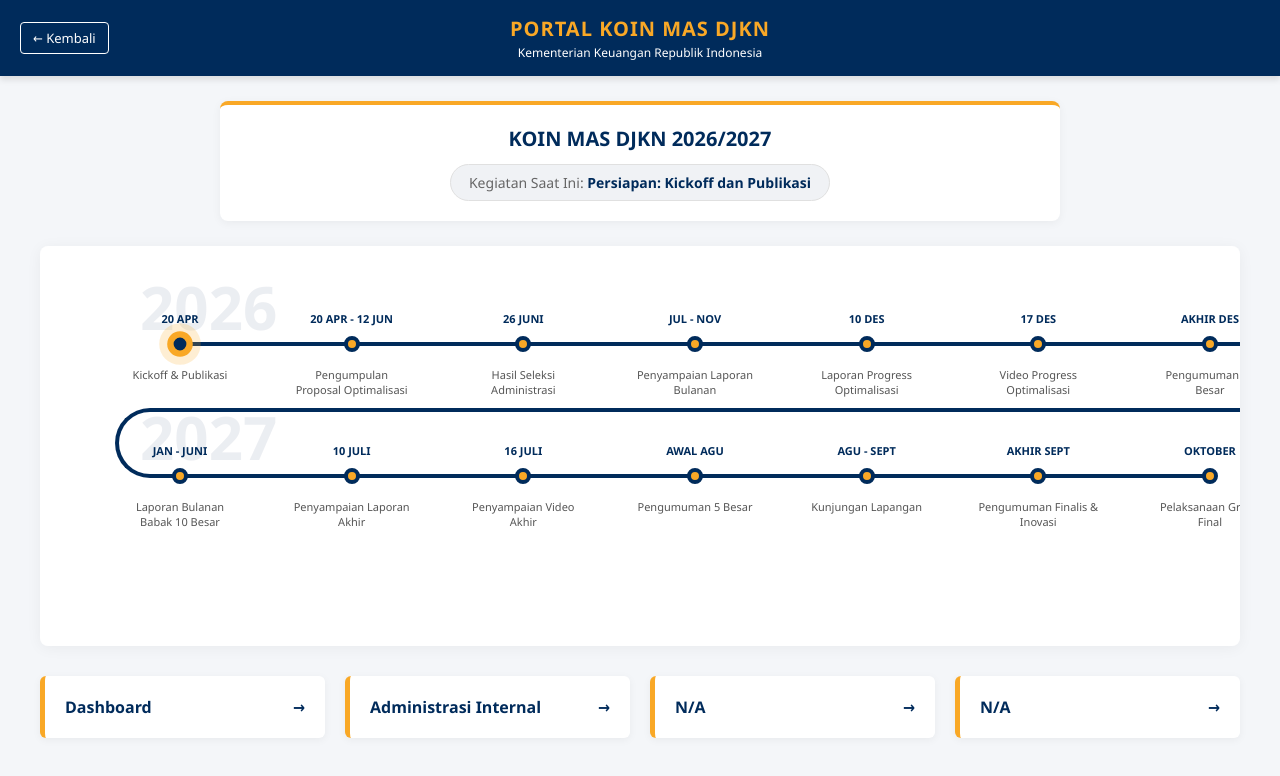
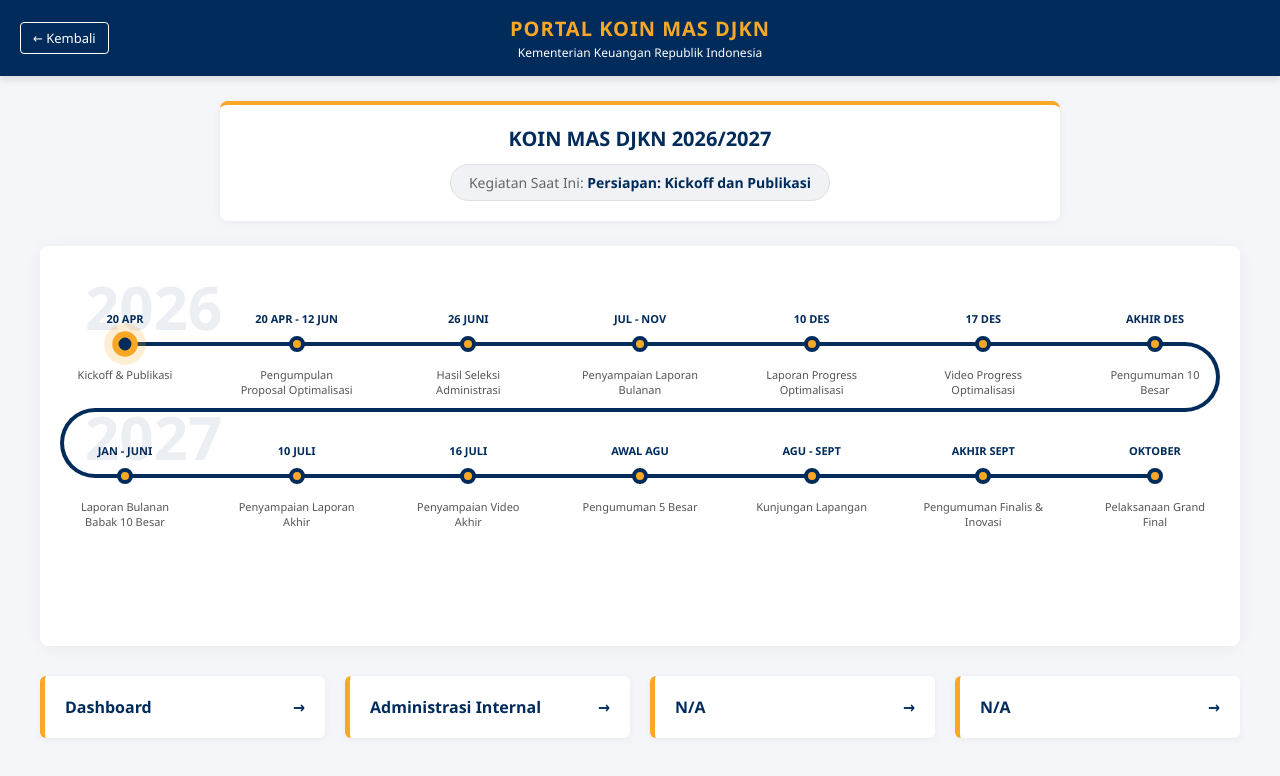
Before and after one commit to iroqin/koinmasdjkn, a plain HTML site: page 2627.html in a window 1280 px wide. Drawn offline with Linux system fonts and the light colour scheme.

Commit message:
Update 2627.html

```diff
--- a/2627.html
+++ b/2627.html
@@ -53,8 +53,8 @@
             width: 95%; max-width: 1200px; background: #ffffff; border-radius: 8px;
             box-shadow: 0 2px 15px rgba(0,0,0,0.05); overflow-x: auto; margin-bottom: 30px;
         }
-        /* Penyesuaian lebar area scroll untuk 7 node per baris */
-        .timeline-scroll-area { padding: 40px 80px; min-width: 1300px; box-sizing: border-box; }
+        /* Padding dan min-width dikurangi agar pas di layar laptop tanpa scroll */
+        .timeline-scroll-area { padding: 40px 20px; min-width: 1170px; box-sizing: border-box; }
         .timeline-canvas { position: relative; width: 1150px; height: 320px; margin: 0 auto; }
         .timeline-row { display: flex; justify-content: space-between; position: absolute; width: 1150px; left: 0; z-index: 2; }
 
```
